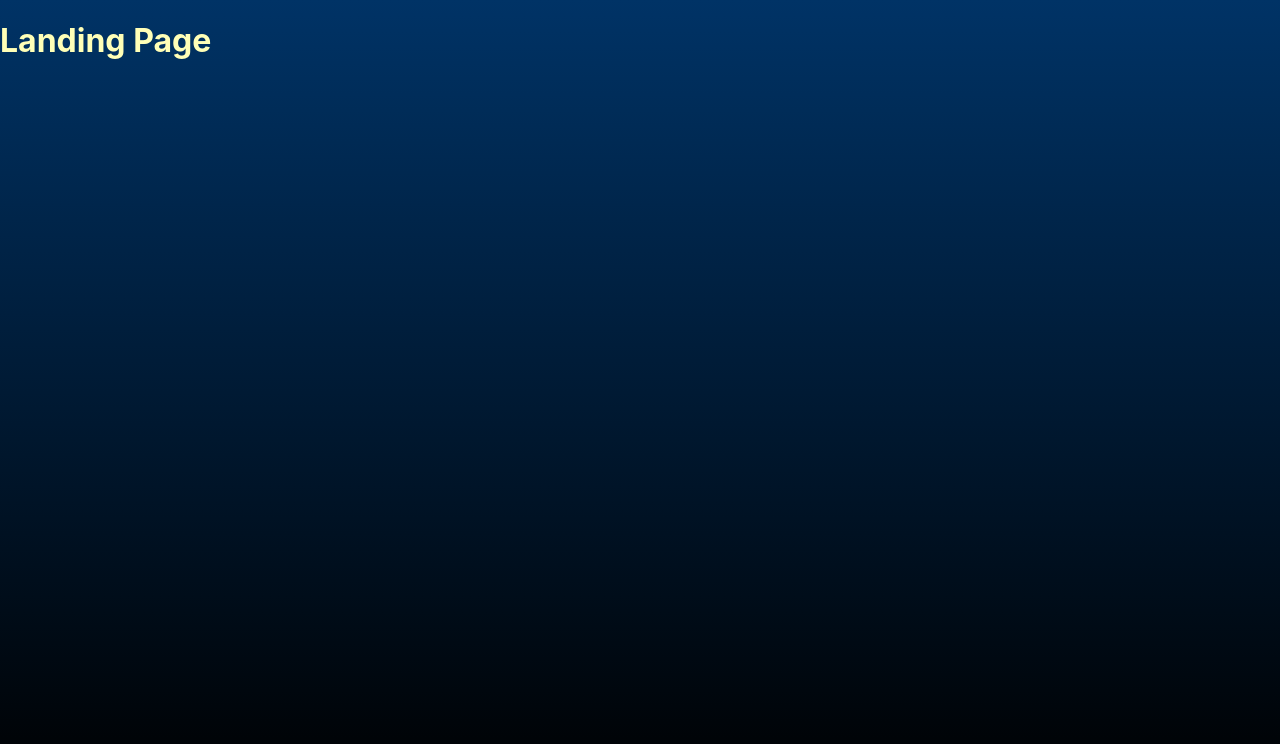
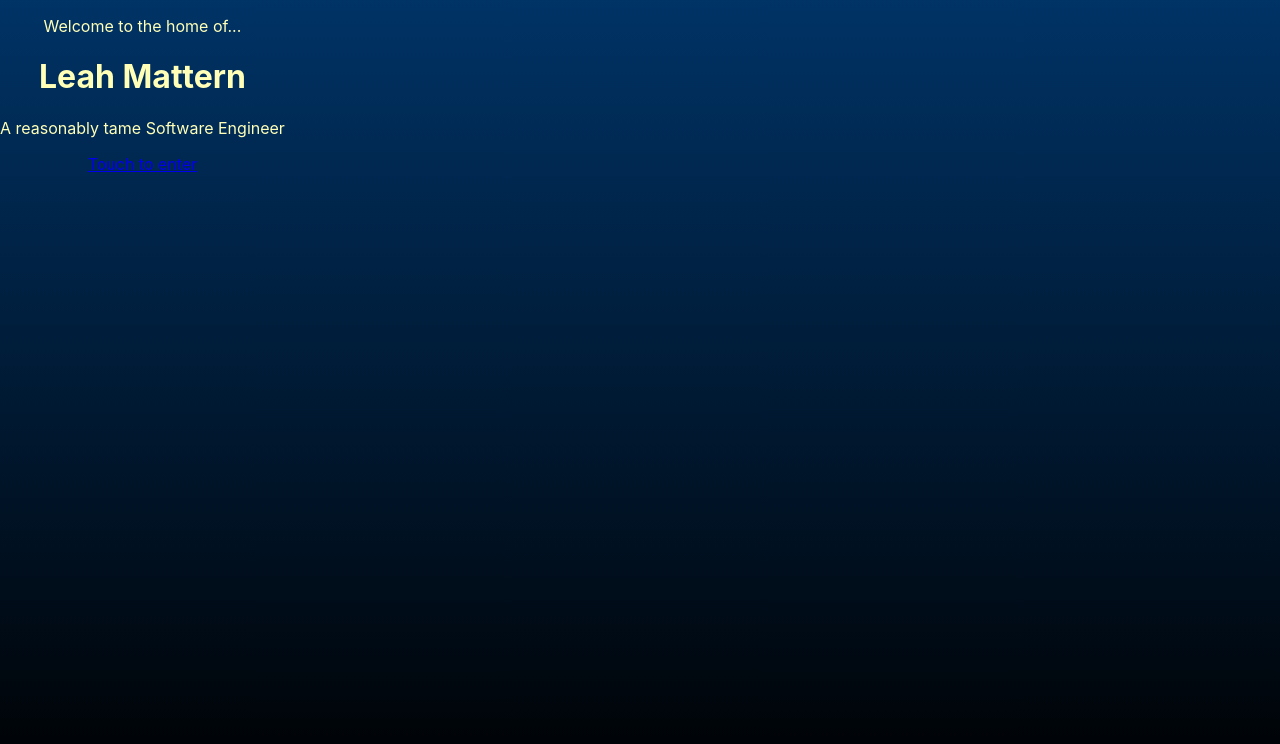
Before and after one commit to Lady-Mattern/mattern-portfolio, a React (Create React App) app: page / in a window 1280 px wide. Shown: the top 744 px of the page. Built offline with nearby package versions, Linux system fonts and the light colour scheme.

Commit message:
Landing page successfully connected to Profile page. Component index files created.

```diff
--- a/src/pages/LandingPage/index.js
+++ b/src/pages/LandingPage/index.js
@@ -1,8 +1,12 @@
+import { Link } from 'react-router-dom';
 
 function LandingPage() {
     return (
         <div>
-            <h1>Landing Page</h1>
+            <p className="left">Welcome to the home of...</p>
+            <h1>Leah Mattern</h1>
+            <p className="left">A reasonably tame Software Engineer</p>
+            <Link to="/profile">Touch to enter</Link>
         </div>
     )
 }
```
Also changed, not shown: src/components/Header/index.js (added), src/components/MediaCard/index.js (added), src/components/Nav/index.js (added), src/components/NavDrawer/index.js (added), src/components/ProjectCard/index.js (added), src/components/SocialMedia/index.js (added), 1 other file (tests, documents, lock files or other folders).
